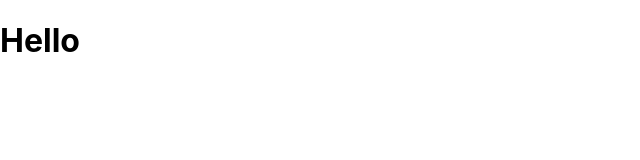
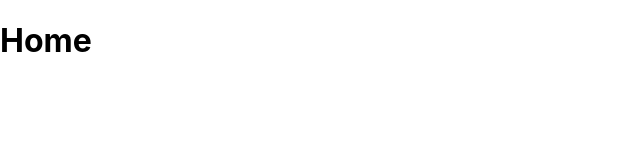
Before and after one commit to AiledViv20/RickyMorty, a React (Create React App) app: page / in a window 1280 px wide. Shown: the top 160 px of the page, without its empty margins (0-640 px from the left). Built offline with nearby package versions, Linux system fonts and the light colour scheme.

Commit message:
structure app

```diff
--- a/src/App.js
+++ b/src/App.js
@@ -1,9 +1,10 @@
 import React from 'react';
 import './App.css';
+import Home from './page/Home';
 
 function App() {
   return (
-    <h1>Hello</h1>
+    <Home />
   );
 }
 
--- /dev/null
+++ b/src/page/Home.js
@@ -0,0 +1,10 @@
+import React from 'react';
+import Header from '../components/Header';
+
+const Home = () => {
+    return (
+        <h1>Home</h1>
+    );
+}
+
+export default Home;
```
Also changed, not shown: src/components/Header.js (added).
